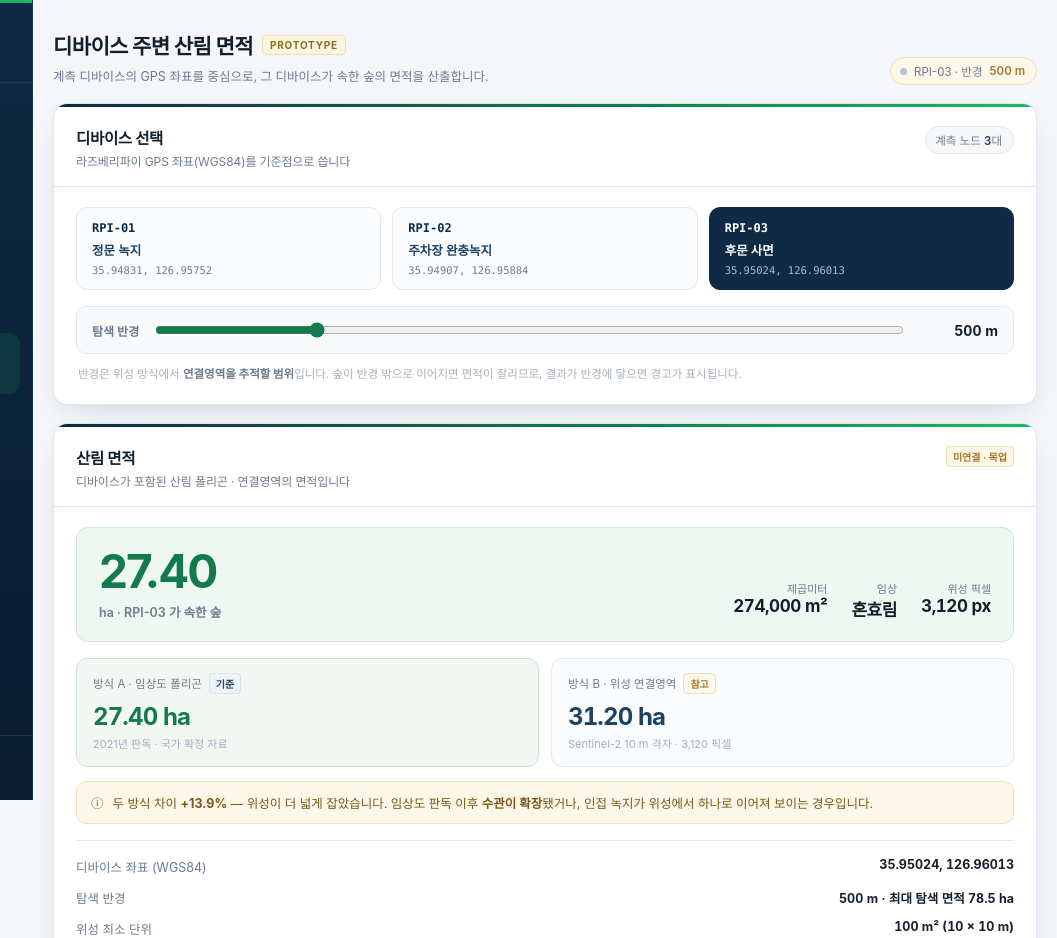
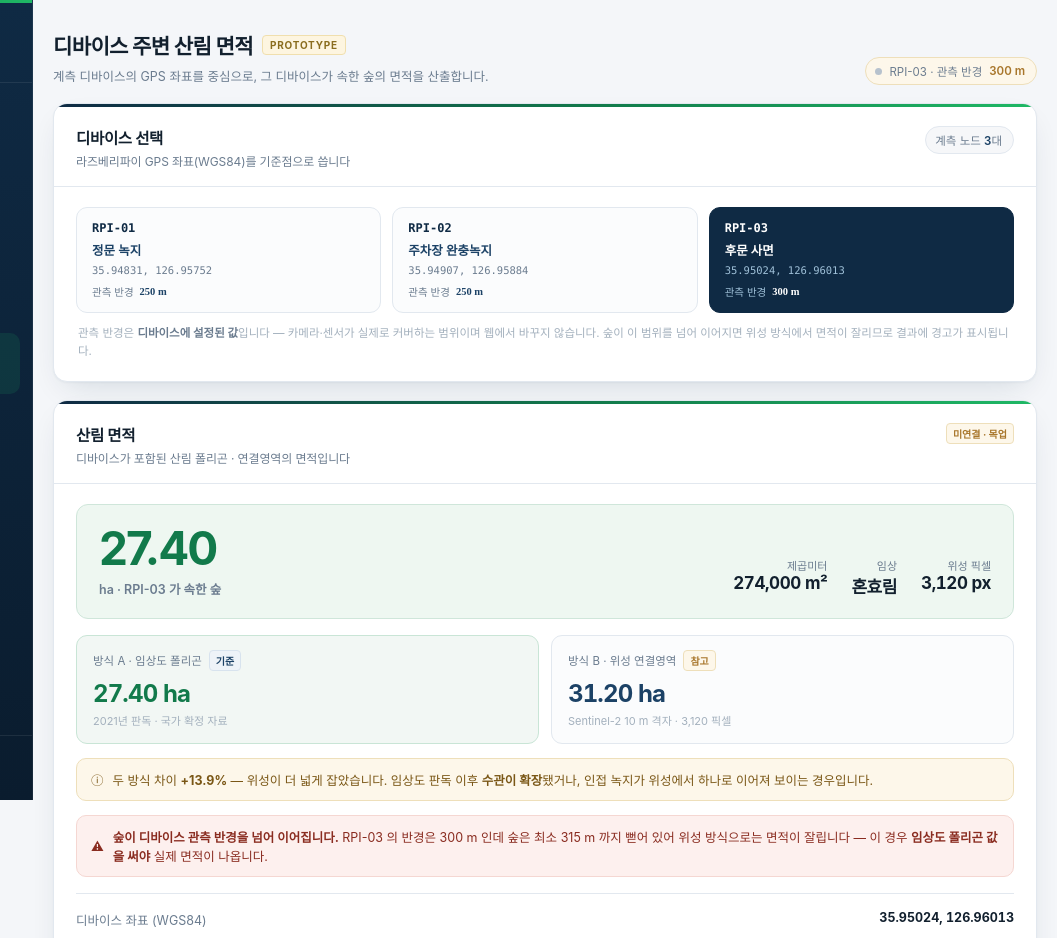
Before and after one commit to wjdgustn491-collab/With_U, a plain HTML site: page forest-map.html in a window 1280 px wide. Shown: the top 938 px of the page, 223-1280 px from the left. Drawn offline with Linux system fonts and the light colour scheme.

Commit message:
관측 반경을 디바이스 속성으로 이전 — 웹 슬라이더 제거
탐색 반경은 카메라·센서가 실제로 커버하는 범위이므로 기기 스펙에서 오는
값입니다. 웹에서 조절할 성질이 아니라 슬라이더를 없애고 디바이스 속성으로
옮겼습니다.

- DEVICES 배열에 rangeM 필드 추가 (기기별 관측 반경)
- 반경 슬라이더 UI, .radius-row CSS, initRadius(), 전역 radiusM 제거
- 디바이스 카드와 결과 표에 관측 반경을 읽기 전용으로 표시
- 경계 경고를 목업 플래그(reachedEdge) 대신 기하 판정으로 교체:
  위성 결과를 원으로 환산한 반지름이 관측 반경의 85%를 넘으면 발동
- 반경을 늘릴 수 없게 되었으므로 조치 안내도 변경 —
  "반경을 늘려라" 대신 "임상도 폴리곤 값을 쓰라"

Co-Authored-By: Claude Opus 5 <noreply@anthropic.com>

```diff
--- a/forest-map.html
+++ b/forest-map.html
@@ -102,14 +102,13 @@
     font-size:10.5px; color:var(--muted); margin-top:5px;
   }
 
-  .radius-row{
-    display:flex; align-items:center; gap:14px; flex-wrap:wrap;
-    margin-top:16px; padding:13px 15px; border-radius:10px;
-    background:#f8fafc; border:1px solid var(--line);
+  .dev-range{
+    display:flex; align-items:center; gap:6px; margin-top:8px;
+    font-size:10.5px; color:var(--muted);
   }
-  .radius-row label{font-size:12px; color:var(--muted); font-weight:600}
-  .radius-row input[type=range]{flex:1; min-width:160px; accent-color:var(--green)}
-  .radius-v{font-size:14px; font-weight:700; font-variant-numeric:tabular-nums; min-width:78px; text-align:right}
+  .dev-range b{font-family:var(--mono, ui-monospace); font-weight:700; color:var(--navy-soft)}
+  .dev.on .dev-range{color:#9fc0d8}
+  .dev.on .dev-range b{color:#fff}
 
   /* ── 결과 ──────────────────────────────────── */
   .result{
@@ -252,13 +251,9 @@
     </div>
     <div class="card-body">
       <div class="dev-grid" id="devGrid"></div>
-      <div class="radius-row">
-        <label for="radius">탐색 반경</label>
-        <input type="range" id="radius" min="100" max="2000" step="100" value="500">
-        <span class="radius-v" id="radiusV">500 m</span>
-      </div>
-      <p class="note">반경은 위성 방식에서 <b>연결영역을 추적할 범위</b>입니다. 숲이 반경 밖으로 이어지면
-        면적이 잘리므로, 결과가 반경에 닿으면 경고가 표시됩니다.</p>
+      <p class="note">관측 반경은 <b>디바이스에 설정된 값</b>입니다 — 카메라·센서가 실제로 커버하는 범위이며
+        웹에서 바꾸지 않습니다. 숲이 이 범위를 넘어 이어지면 위성 방식에서 면적이 잘리므로
+        결과에 경고가 표시됩니다.</p>
     </div>
   </section>
 
@@ -279,7 +274,7 @@
     <div class="card-head">
       <div>
         <h2 class="card-title">지도</h2>
-        <p class="card-sub">인증키를 넣으면 디바이스 마커 · 탐색 반경 · 산림 폴리곤이 표시됩니다</p>
+        <p class="card-sub">인증키를 넣으면 디바이스 마커 · 관측 반경 · 산림 폴리곤이 표시됩니다</p>
       </div>
       <div class="pill warn"><span class="dot off"></span>인증키 <strong>미등록</strong></div>
     </div>
@@ -290,7 +285,7 @@
           <p>인증키가 등록되면 선택한 디바이스로 지도가 이동하고 아래 레이어가 올라갑니다.</p>
           <div class="layer-list">
             <div class="layer"><span class="dot off"></span>배경지도 · 항공영상 — 브이월드</div>
-            <div class="layer"><span class="dot off"></span>디바이스 마커 + 탐색 반경 원</div>
+            <div class="layer"><span class="dot off"></span>디바이스 마커 + 관측 반경 원</div>
             <div class="layer"><span class="dot off"></span><b>산림 폴리곤</b> — 임상도 교차 결과</div>
             <div class="layer"><span class="dot off"></span>위성 연결영역 — Sentinel-2 분류 마스크</div>
           </div>
@@ -378,22 +373,22 @@
 
   /* ═══════════════════════════════════════════════════════
      디바이스 — 실제 연동 시 이 배열만 계측 파이프라인 응답으로 교체.
+     rangeM       : 디바이스에 설정된 관측 반경. 기기 스펙에서 오는 값이며
+                    웹에서 조절하지 않는다.
      forestHaMap  : 임상도 폴리곤 조회 결과 (방식 A)
      forestHaSat  : 위성 연결영역 결과 (방식 B)
-     reachedEdge  : 연결영역이 탐색 반경 경계에 닿았는지
      ═══════════════════════════════════════════════════════ */
   var DEVICES = [
-    { id:'RPI-01', place:'정문 녹지',        lat:35.94831, lng:126.95752,
-      forestHaMap: 1.8,  forestHaSat: 1.5,  canopy:'침엽수림', mapYear:2021, reachedEdge:false },
-    { id:'RPI-02', place:'주차장 완충녹지',  lat:35.94907, lng:126.95884,
-      forestHaMap: 0.6,  forestHaSat: 0.4,  canopy:'활엽수림', mapYear:2021, reachedEdge:false },
-    { id:'RPI-03', place:'후문 사면',        lat:35.95024, lng:126.96013,
-      forestHaMap:27.4,  forestHaSat:31.2,  canopy:'혼효림',   mapYear:2021, reachedEdge:true  }
+    { id:'RPI-01', place:'정문 녹지',        lat:35.94831, lng:126.95752, rangeM:250,
+      forestHaMap: 1.8,  forestHaSat: 1.5,  canopy:'침엽수림', mapYear:2021 },
+    { id:'RPI-02', place:'주차장 완충녹지',  lat:35.94907, lng:126.95884, rangeM:250,
+      forestHaMap: 0.6,  forestHaSat: 0.4,  canopy:'활엽수림', mapYear:2021 },
+    { id:'RPI-03', place:'후문 사면',        lat:35.95024, lng:126.96013, rangeM:300,
+      forestHaMap:27.4,  forestHaSat:31.2,  canopy:'혼효림',   mapYear:2021 }
   ];
 
   var PIXEL_M2 = 100;          // Sentinel-2 10m × 10m
-  var current  = DEVICES[2];   // 기본: 사면 (숲이 이어지는 사례)
-  var radiusM  = 500;
+  var current  = DEVICES[2];   // 기본: 사면 (숲이 관측 반경을 넘는 사례)
 
   var APIS = [
     { name:'산림청 임상도 + 공간DB', role:'방식 A — 폴리곤 조회',
@@ -430,6 +425,7 @@
         '<div class="dev-id">' + esc(d.id) + '</div>' +
         '<div class="dev-loc">' + esc(d.place) + '</div>' +
         '<div class="dev-xy">' + d.lat.toFixed(5) + ', ' + d.lng.toFixed(5) + '</div>' +
+        '<div class="dev-range">관측 반경 <b>' + fmt(d.rangeM, 0) + ' m</b></div>' +
       '</button>';
     }).join('');
 
@@ -449,10 +445,12 @@
     var m2  = ha * 10000;
     var px  = Math.round(d.forestHaSat * 10000 / PIXEL_M2);
     var gap = d.forestHaMap > 0 ? (d.forestHaSat - d.forestHaMap) / d.forestHaMap * 100 : 0;
-    var edgeWarn = d.reachedEdge && (Math.sqrt(d.forestHaSat * 10000 / Math.PI) > radiusM * 0.85);
+    /* 위성 결과를 원으로 환산한 반지름이 관측 반경에 근접하면 면적이 잘렸다는 신호 */
+    var reachM   = Math.sqrt(d.forestHaSat * 10000 / Math.PI);
+    var edgeWarn = reachM > d.rangeM * 0.85;
 
     el('statePill').innerHTML = '<span class="dot off"></span>' + esc(d.id) +
-      ' · 반경 <strong>' + fmt(radiusM, 0) + ' m</strong>';
+      ' · 관측 반경 <strong>' + fmt(d.rangeM, 0) + ' m</strong>';
 
     el('resultCard').innerHTML =
       '<div class="result">' +
@@ -491,34 +489,25 @@
 
       (edgeWarn
         ? '<div class="diff" style="background:#fdf0ee; border-color:#f5d7d2; color:#8a2c20">' +
-            '<span>⚠</span><span><b>숲이 탐색 반경 밖으로 이어집니다.</b> 현재 반경 ' +
-            fmt(radiusM, 0) + ' m 로는 면적이 잘립니다 — 반경을 늘려 다시 산출해야 실제 면적이 나옵니다.' +
+            '<span>⚠</span><span><b>숲이 디바이스 관측 반경을 넘어 이어집니다.</b> ' +
+            esc(d.id) + ' 의 반경은 ' + fmt(d.rangeM, 0) + ' m 인데 숲은 최소 ' +
+            fmt(reachM, 0) + ' m 까지 뻗어 있어 위성 방식으로는 면적이 잘립니다 — ' +
+            '이 경우 <b>임상도 폴리곤 값을 써야</b> 실제 면적이 나옵니다.' +
           '</span></div>'
         : '') +
 
       '<div class="krows">' +
         '<div class="krow"><span>디바이스 좌표 (WGS84)</span><strong>' +
           d.lat.toFixed(5) + ', ' + d.lng.toFixed(5) + '</strong></div>' +
-        '<div class="krow"><span>탐색 반경</span><strong>' + fmt(radiusM, 0) + ' m · 최대 탐색 면적 ' +
-          fmt(Math.PI * radiusM * radiusM / 10000, 1) + ' ha</strong></div>' +
+        '<div class="krow"><span>관측 반경 <span class="tag measured">기기 설정값</span></span><strong>' +
+          fmt(d.rangeM, 0) + ' m · 관측 가능 면적 ' +
+          fmt(Math.PI * d.rangeM * d.rangeM / 10000, 1) + ' ha</strong></div>' +
         '<div class="krow"><span>위성 최소 단위</span><strong>' + PIXEL_M2 + ' m² (10 × 10 m)</strong></div>' +
         '<div class="krow"><span>면적 계산</span><strong>구면 면적 또는 EPSG:5179 투영</strong></div>' +
       '</div>' +
 
       '<p class="note">이 면적은 <b>디바이스가 놓인 숲 전체</b>이며, 우리가 관리하는 구역 면적과 다릅니다. ' +
         '숲이 사업장 경계를 넘어 이어지면 그 전체가 잡히므로, 관리 책임 범위와 혼동하면 안 됩니다.</p>';
-  }
-
-  /* ── 반경 슬라이더 ─────────────────────────── */
-  function initRadius() {
-    var r = el('radius');
-    function sync() {
-      radiusM = parseInt(r.value, 10);
-      el('radiusV').textContent = fmt(radiusM, 0) + ' m';
-      renderResult();
-    }
-    r.addEventListener('input', sync);
-    sync();
   }
 
   /* ── 필요한 API ────────────────────────────── */
@@ -547,7 +536,7 @@
 
   renderDevices();
   renderApis();
-  initRadius();
+  renderResult();
 })();
 </script>
 <script src="assets/sidebar.js" defer></script>
```
